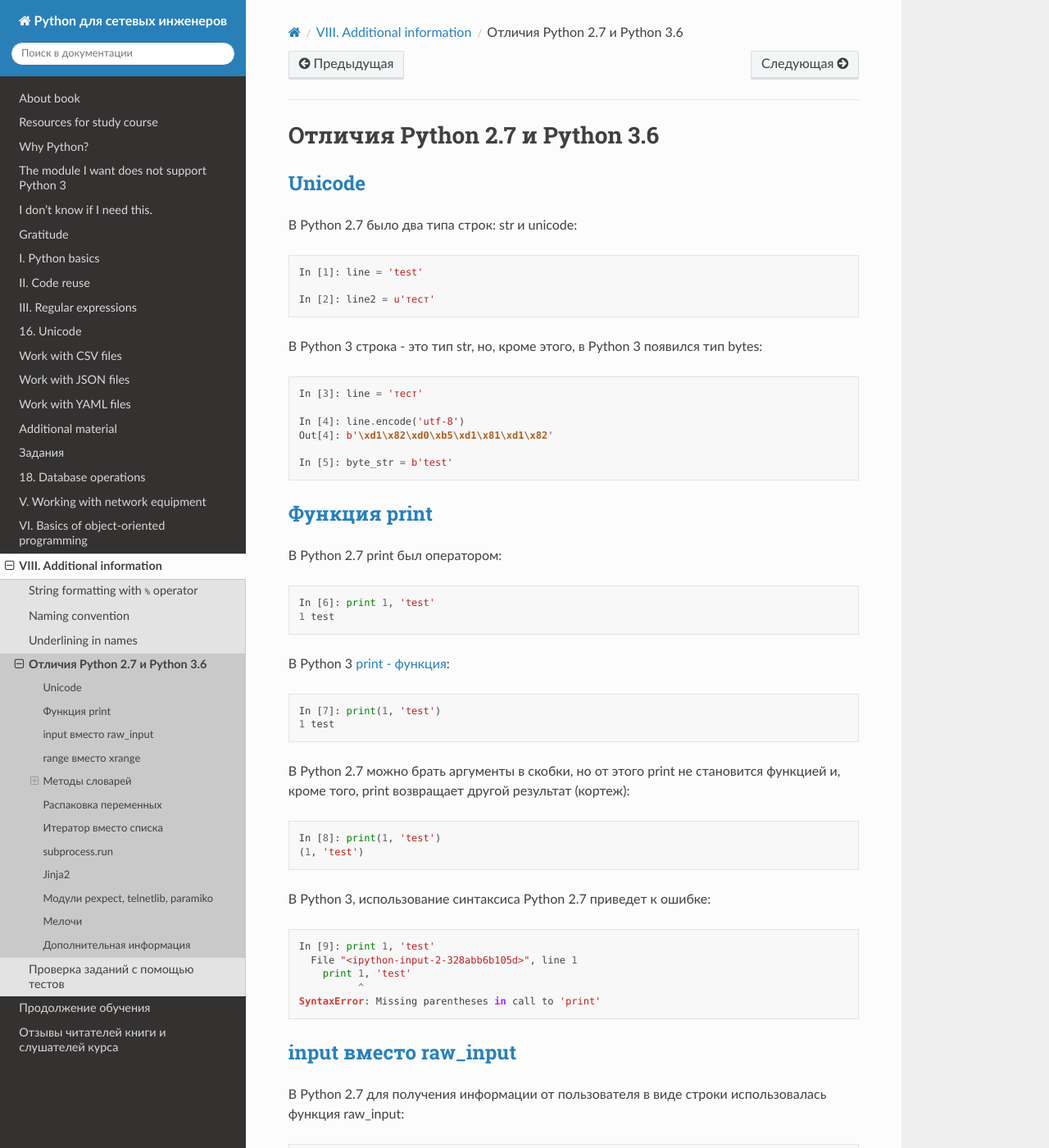
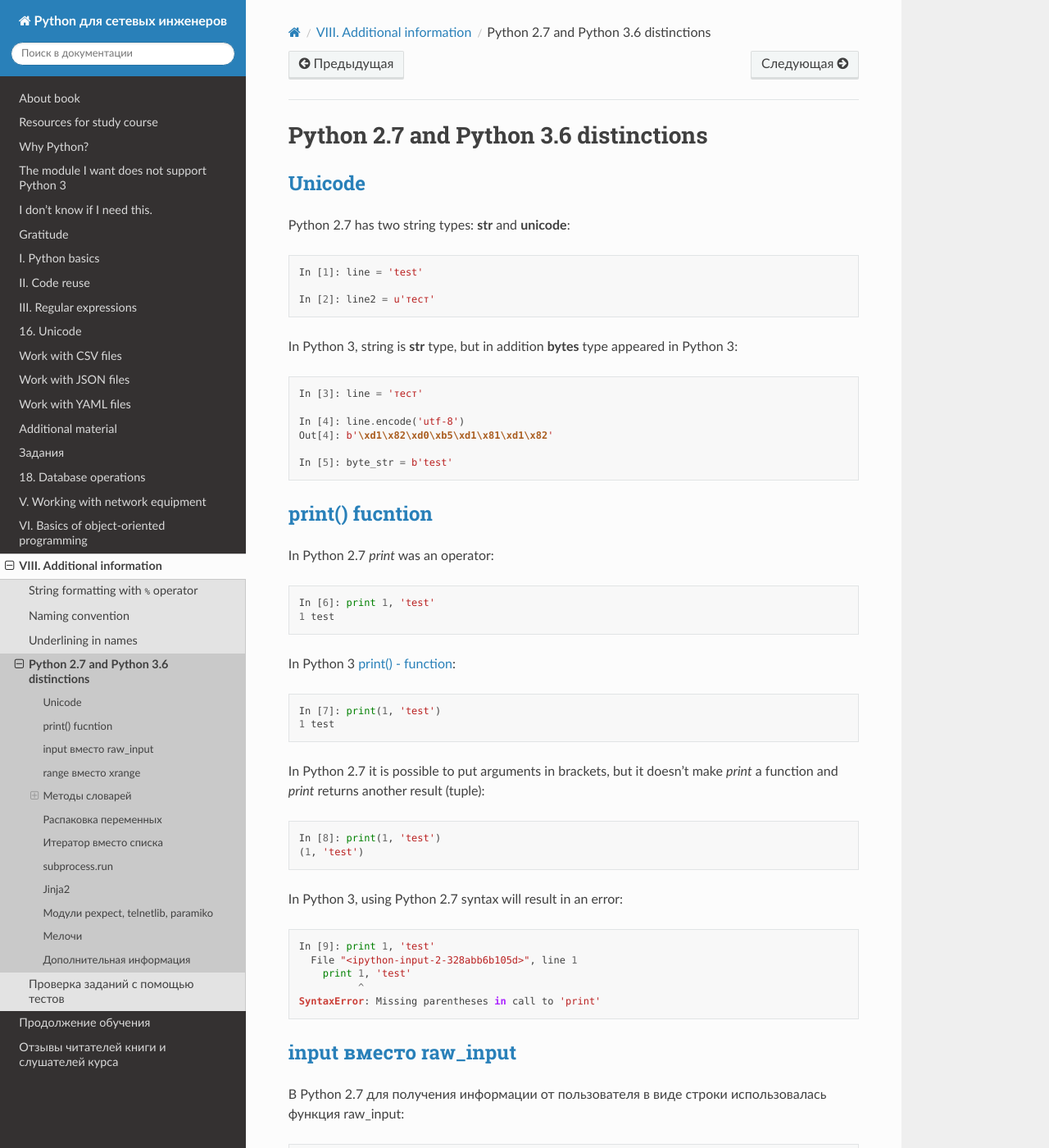
Before and after one commit to Aidar5/nattoeng, a Sphinx documentation site: the page built from docs/source/book/additional_info/py2_vs_py3.rst, in a window 1280 px wide and 1400 px high. Shown: the whole window at 82% size. Built offline with Sphinx 7.4.7 and the Read the Docs theme 2.0.0, drawn with Linux system fonts in a browser that asks for light colours; pages that are not in the unit, such as notebooks, are missing from menus.

Commit message:
Update py2_vs_py3.rst

```diff
--- a/docs/source/book/additional_info/py2_vs_py3.rst
+++ b/docs/source/book/additional_info/py2_vs_py3.rst
@@ -1,10 +1,10 @@
-Отличия Python 2.7 и Python 3.6
+Python 2.7 and Python 3.6 distinctions
 -------------------------------
 
 `Unicode <../16_unicode/>`__
 ~~~~~~~~~~~~~~~~~~~~~~~~~~~~~~~~~~~~~
 
-В Python 2.7 было два типа строк: str и unicode:
+Python 2.7 has two string types: **str** and **unicode**:
 
 .. code:: python
 
@@ -12,8 +12,7 @@
 
     In [2]: line2 = u'тест'
 
-В Python 3 строка - это тип str, но, кроме этого, в Python 3 появился
-тип bytes:
+In Python 3, string is **str** type, but in addition **bytes** type appeared in Python 3:
 
 .. code:: python
 
@@ -24,33 +23,31 @@
 
     In [5]: byte_str = b'test'
 
-`Функция print <../10_useful_functions/print.html>`__
+`print() fucntion <../10_useful_functions/print.html>`__
 ~~~~~~~~~~~~~~~~~~~~~~~~~~~~~~~~~~~~~~~~~~~~~~~~~~~
 
-В Python 2.7 print был оператором:
+In Python 2.7 *print* was an operator:
 
 .. code:: python
 
     In [6]: print 1, 'test'
     1 test
 
-В Python 3 `print - функция <../10_useful_functions/print.md>`__:
+In Python 3 `print() - function <../10_useful_functions/print.md>`__:
 
 .. code:: python
 
     In [7]: print(1, 'test')
     1 test
 
-В Python 2.7 можно брать аргументы в скобки, но от этого print не
-становится функцией и, кроме того, print возвращает другой результат
-(кортеж):
+In Python 2.7 it is possible to put arguments in brackets, but it doesn’t make *print* a function and *print* returns another result (tuple):
 
 .. code:: python
 
     In [8]: print(1, 'test')
     (1, 'test')
 
-В Python 3, использование синтаксиса Python 2.7 приведет к ошибке:
+In Python 3, using Python 2.7 syntax will result in an error:
 
 .. code:: python
 
```
